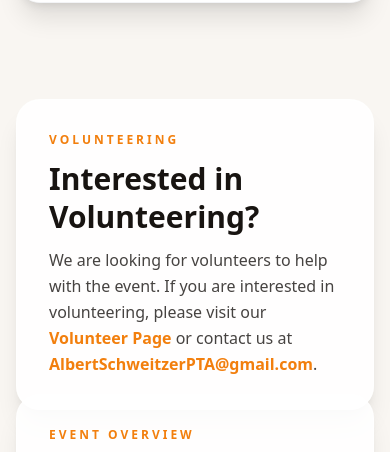
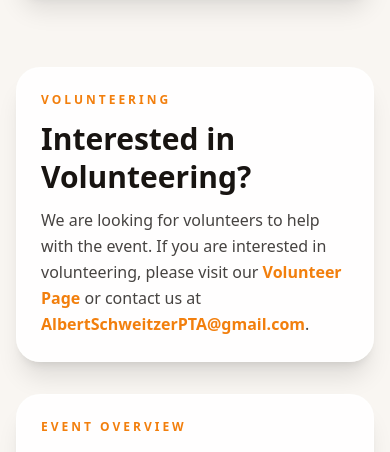
Before and after one commit to craigm26/SchweitzerPTA, a Next.js app: page /auction in a window 390 px wide. Shown: the part 1459-1911 px from the top of the page. Built offline with nearby package versions, Linux system fonts and the light colour scheme; no server answers; grey boxes are pictures that could not be loaded.

Commit message:
style(auction): Adjust padding and layout on auction page
- Reduced padding in various sections of the auction page for a more compact layout.
- Updated class names for consistent spacing across the page elements, enhancing overall visual coherence.

```diff
--- a/src/app/auction/page.tsx
+++ b/src/app/auction/page.tsx
@@ -61,7 +61,7 @@ export default function AuctionPage() {
   const silentItems = auctionItems.filter((item) => item.item_type === 'silent');
   const raffleItems = auctionItems.filter((item) => item.item_type === 'raffle');
   return (
-    <main className="layout-container flex h-full grow flex-col pb-20 bg-[#f9f6f2] dark:bg-[#14100c]">
+    <main className="layout-container flex h-full grow flex-col pb-14 bg-[#f9f6f2] dark:bg-[#14100c]">
       {/* Hero Section */}
       <section className="relative w-full overflow-hidden bg-[#181411]">
         <div className="absolute inset-0 bg-[url('https://lh3.googleusercontent.com/aida-public/AB6AXuDe6jw42NH7O6HBK4-_pDgetxwbKwV4vkea4ZUWqNCs5GTreR5TneieFr-c-uwq6-FlXAybVI_T9Dl5_2n1GREGYCuVNkF5dBWrhs37Sd7cZvgea7YLD8y7wyqFwcRuVLTHWiuNmT5cB5Ge9d3Okuys58iW_ifv7uxNGzxJRNjbfGv56j6yiD3FTrEkymsy-hC3jltB2ZHsVuMX6TJG3Yril76y4wq5nwnvI9820utJK1HM3-Hv4KddLzchnVvhCL0FskaRtoU5q-dQ')] bg-center bg-cover opacity-40 mix-blend-overlay"></div>
@@ -80,7 +80,7 @@ export default function AuctionPage() {
         </div>
       </section>
       {/* Tickets Section */}
-      <section id="tickets" className="px-4 md:px-10 lg:px-20 py-12">
+      <section id="tickets" className="px-4 md:px-8 lg:px-16 py-10">
         <div className="mx-auto w-full max-w-[1200px]">
           <div className="rounded-3xl border border-gray-100 dark:border-gray-800 bg-white dark:bg-[#1c150f] shadow-xl overflow-hidden">
             <div className="grid grid-cols-1 lg:grid-cols-[0.42fr_0.58fr]">
@@ -134,10 +134,10 @@ export default function AuctionPage() {
       </section>
 
       {/* Main Content */}
-      <div className="px-4 md:px-10 lg:px-20 py-12 flex justify-center">
-        <div className="flex flex-col max-w-[1200px] w-full gap-12">
+      <div className="px-4 md:px-8 lg:px-16 py-8 flex justify-center">
+        <div className="flex flex-col max-w-[1200px] w-full gap-8">
           {/* Volunteering Section - Interested in Volunteering? */}
-          <section className="bg-white/90 dark:bg-[#1c150f] rounded-3xl p-8 md:p-10 shadow-xl border border-white/60 dark:border-white/5">
+          <section className="bg-white/90 dark:bg-[#1c150f] rounded-3xl p-6 md:p-8 shadow-xl border border-white/60 dark:border-white/5">
             <div className="flex flex-col gap-6">
               <div className="flex flex-col gap-3">
                 <p className="text-xs font-semibold uppercase tracking-[0.25em] text-primary">Volunteering</p>
@@ -151,7 +151,7 @@ export default function AuctionPage() {
             </div>
           </section>
           {/* About Section */}
-          <section className="bg-white/90 dark:bg-[#1c150f] rounded-3xl p-8 md:p-10 shadow-xl border border-white/60 dark:border-white/5 -mt-16">
+          <section className="bg-white/90 dark:bg-[#1c150f] rounded-3xl p-6 md:p-8 shadow-xl border border-white/60 dark:border-white/5">
             <div className="flex flex-col gap-6">
               <div className="flex flex-col gap-3">
                 <p className="text-xs font-semibold uppercase tracking-[0.25em] text-primary">Event Overview</p>
```
